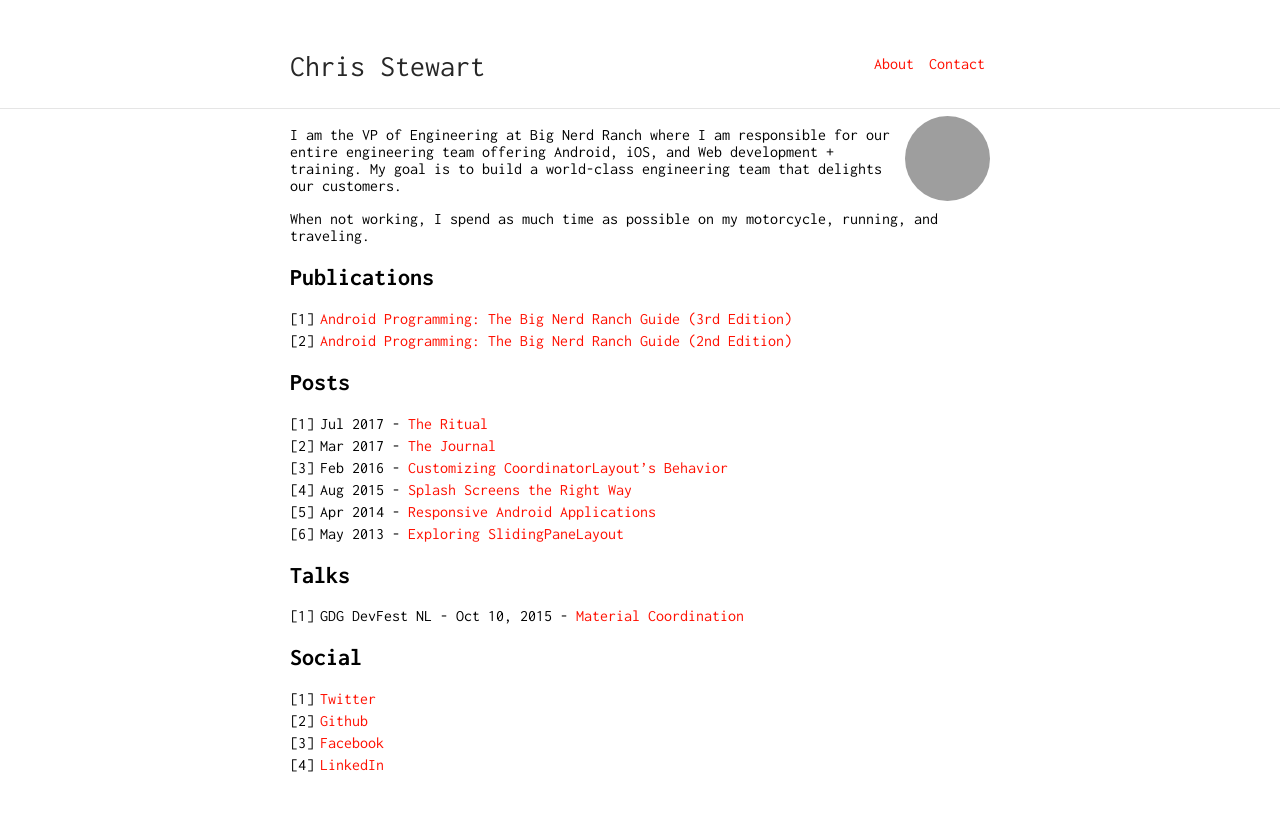
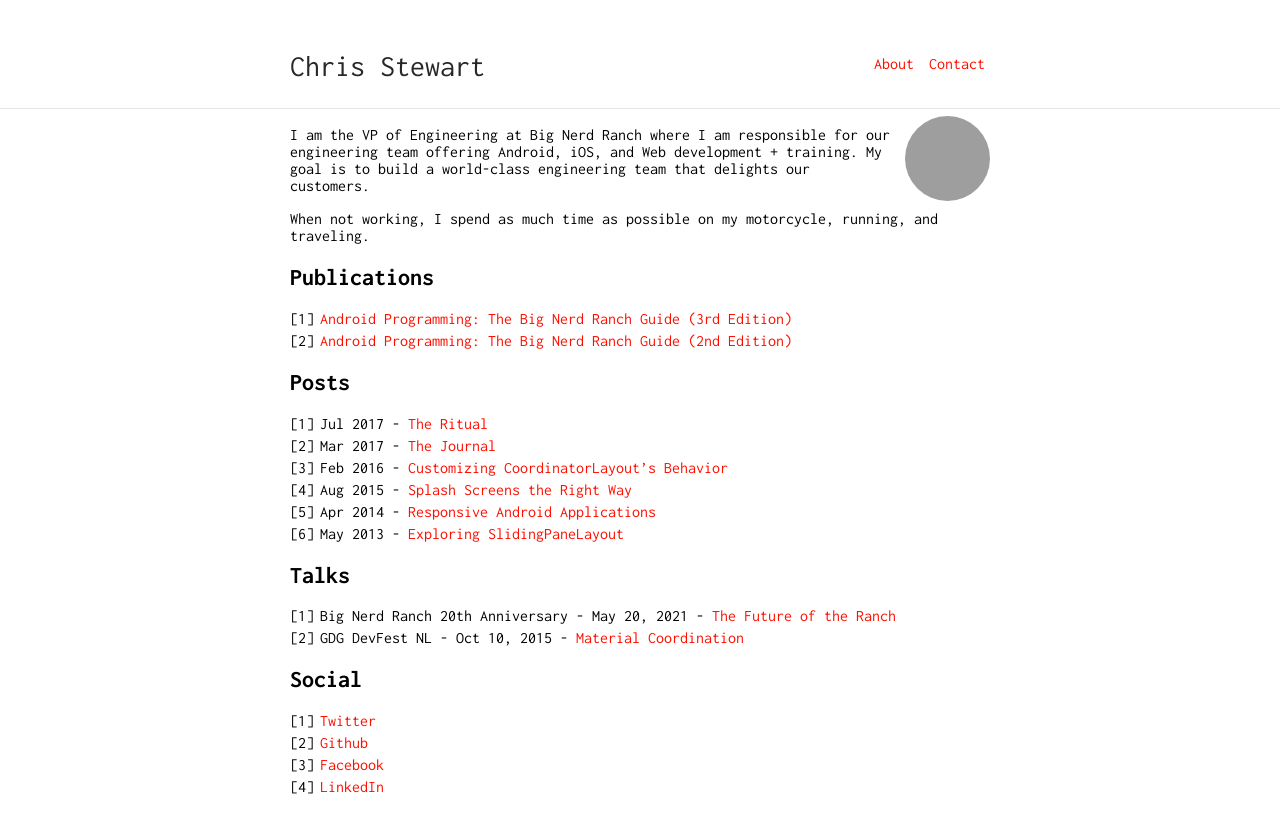
Before and after one commit to cstew/cstew.github.io, a Jekyll site: the page built from index.md, in a window 1280 px wide. Shown: the top 833 px of the page. Built offline with Jekyll 4.4.1, drawn with Linux system fonts in a browser that asks for light colours; grey boxes are pictures that could not be loaded.

Commit message:
Added the future of the ranch talk

```diff
--- a/index.md
+++ b/index.md
@@ -4,7 +4,7 @@ layout: default
 
 <img class="profile-picture" src="profile.png">
 
-I am the VP of Engineering at Big Nerd Ranch where I am responsible for our entire engineering team offering Android, iOS, and Web development + training. My goal is to build a world-class engineering team that delights our customers.
+I am the VP of Engineering at Big Nerd Ranch where I am responsible for our engineering team offering Android, iOS, and Web development + training. My goal is to build a world-class engineering team that delights our customers.
 
 When not working, I spend as much time as possible on my motorcycle, running, and traveling.
 
@@ -23,7 +23,8 @@ When not working, I spend as much time as possible on my motorcycle, running, an
 
 ## Talks
 
-1. GDG DevFest NL - Oct 10, 2015 - [Material Coordination](https://www.youtube.com/watch?v=FrqUqwxgk5A)
+1. Big Nerd Ranch 20th Anniversary - May 20, 2021 - [The Future of the Ranch](https://bignerdranch.com/events/webinars/the-future-of-the-ranch/)
+2. GDG DevFest NL - Oct 10, 2015 - [Material Coordination](https://www.youtube.com/watch?v=FrqUqwxgk5A)
 
 ## Social
 
```
